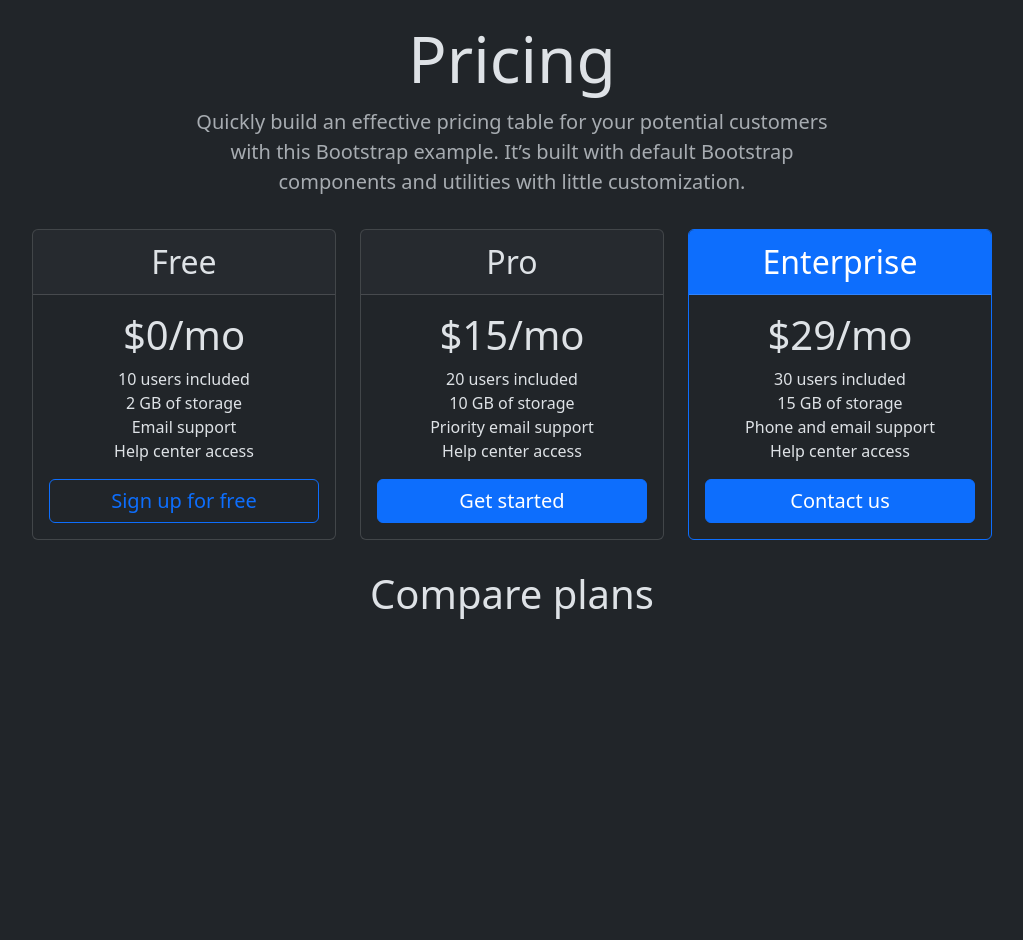
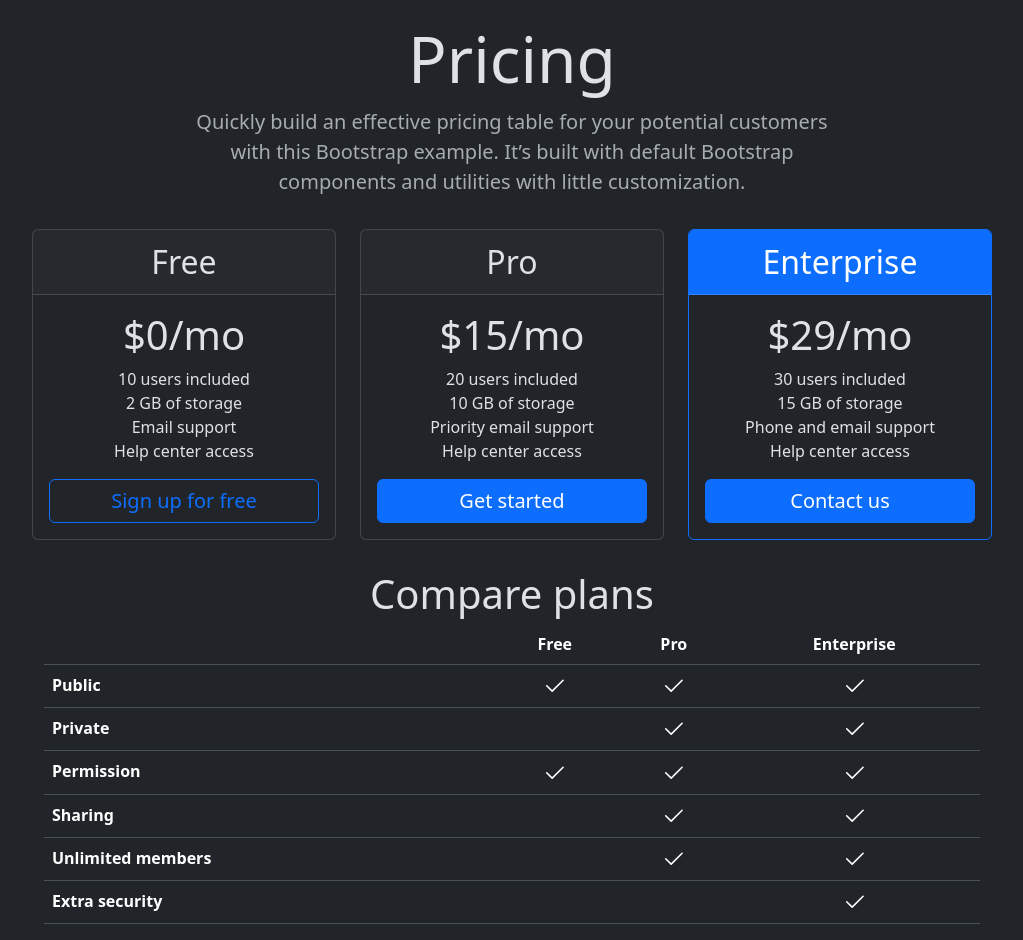
Before and after one commit to enzovcnt/maquetteBootstrap3, a plain HTML site: page index.html in a window 1280 px wide. Shown: the part 84-1024 px from the top of the page, without its empty margins (128-1151 px from the left). Before the commit the page ends 800 px from the top, so only its background shows below. Drawn offline with nearby package versions, Linux system fonts and the light colour scheme.

Commit message:
add tables

```diff
--- a/index.html
+++ b/index.html
@@ -73,6 +73,106 @@
     <div class="d-flex fs-1 justify-content-center fw-light mt-4">
         <span>Compare plans</span>
     </div>
+    <table class="table">
+        <thead class="text-center">
+        <tr>
+            <th scope="col"></th>
+            <th scope="col">Free</th>
+            <th scope="col">Pro</th>
+            <th scope="col">Enterprise</th>
+        </tr>
+        </thead>
+        <tbody>
+        <tr>
+            <th scope="row">Public</th>
+            <td class="text-center">
+                <svg xmlns="http://www.w3.org/2000/svg" width="25" height="25" fill="currentColor" class="bi bi-check2" viewBox="0 0 16 16">
+                    <path d="M13.854 3.646a.5.5 0 0 1 0 .708l-7 7a.5.5 0 0 1-.708 0l-3.5-3.5a.5.5 0 1 1 .708-.708L6.5 10.293l6.646-6.647a.5.5 0 0 1 .708 0"/>
+                </svg>
+            </td>
+            <td class="text-center">
+                <svg xmlns="http://www.w3.org/2000/svg" width="25" height="25" fill="currentColor" class="bi bi-check2" viewBox="0 0 16 16">
+                    <path d="M13.854 3.646a.5.5 0 0 1 0 .708l-7 7a.5.5 0 0 1-.708 0l-3.5-3.5a.5.5 0 1 1 .708-.708L6.5 10.293l6.646-6.647a.5.5 0 0 1 .708 0"/>
+                </svg>
+            </td>
+            <td class="text-center">
+                <svg xmlns="http://www.w3.org/2000/svg" width="25" height="25" fill="currentColor" class="bi bi-check2" viewBox="0 0 16 16">
+                    <path d="M13.854 3.646a.5.5 0 0 1 0 .708l-7 7a.5.5 0 0 1-.708 0l-3.5-3.5a.5.5 0 1 1 .708-.708L6.5 10.293l6.646-6.647a.5.5 0 0 1 .708 0"/>
+                </svg>
+            </td>
+        </tr>
+        <tr>
+            <th scope="row">Private</th>
+            <td></td>
+            <td class="text-center">
+                <svg xmlns="http://www.w3.org/2000/svg" width="25" height="25" fill="currentColor" class="bi bi-check2" viewBox="0 0 16 16">
+                    <path d="M13.854 3.646a.5.5 0 0 1 0 .708l-7 7a.5.5 0 0 1-.708 0l-3.5-3.5a.5.5 0 1 1 .708-.708L6.5 10.293l6.646-6.647a.5.5 0 0 1 .708 0"/>
+                </svg>
+            </td>
+            <td class="text-center">
+                <svg xmlns="http://www.w3.org/2000/svg" width="25" height="25" fill="currentColor" class="bi bi-check2" viewBox="0 0 16 16">
+                    <path d="M13.854 3.646a.5.5 0 0 1 0 .708l-7 7a.5.5 0 0 1-.708 0l-3.5-3.5a.5.5 0 1 1 .708-.708L6.5 10.293l6.646-6.647a.5.5 0 0 1 .708 0"/>
+                </svg>
+            </td>
+        </tr>
+        <tr>
+            <th scope="row">Permission</th>
+            <td class="text-center">
+                <svg xmlns="http://www.w3.org/2000/svg" width="25" height="25" fill="currentColor" class="bi bi-check2" viewBox="0 0 16 16">
+                    <path d="M13.854 3.646a.5.5 0 0 1 0 .708l-7 7a.5.5 0 0 1-.708 0l-3.5-3.5a.5.5 0 1 1 .708-.708L6.5 10.293l6.646-6.647a.5.5 0 0 1 .708 0"/>
+                </svg>
+            </td>
+            <td class="text-center">
+                <svg xmlns="http://www.w3.org/2000/svg" width="25" height="25" fill="currentColor" class="bi bi-check2" viewBox="0 0 16 16">
+                    <path d="M13.854 3.646a.5.5 0 0 1 0 .708l-7 7a.5.5 0 0 1-.708 0l-3.5-3.5a.5.5 0 1 1 .708-.708L6.5 10.293l6.646-6.647a.5.5 0 0 1 .708 0"/>
+                </svg>
+            </td>
+            <td class="text-center">
+                <svg xmlns="http://www.w3.org/2000/svg" width="25" height="25" fill="currentColor" class="bi bi-check2" viewBox="0 0 16 16">
+                    <path d="M13.854 3.646a.5.5 0 0 1 0 .708l-7 7a.5.5 0 0 1-.708 0l-3.5-3.5a.5.5 0 1 1 .708-.708L6.5 10.293l6.646-6.647a.5.5 0 0 1 .708 0"/>
+                </svg>
+            </td>
+        </tr>
+        <tr>
+            <th scope="row">Sharing</th>
+            <td></td>
+            <td class="text-center">
+                <svg xmlns="http://www.w3.org/2000/svg" width="25" height="25" fill="currentColor" class="bi bi-check2" viewBox="0 0 16 16">
+                    <path d="M13.854 3.646a.5.5 0 0 1 0 .708l-7 7a.5.5 0 0 1-.708 0l-3.5-3.5a.5.5 0 1 1 .708-.708L6.5 10.293l6.646-6.647a.5.5 0 0 1 .708 0"/>
+                </svg>
+            </td>
+            <td class="text-center">
+                <svg xmlns="http://www.w3.org/2000/svg" width="25" height="25" fill="currentColor" class="bi bi-check2" viewBox="0 0 16 16">
+                    <path d="M13.854 3.646a.5.5 0 0 1 0 .708l-7 7a.5.5 0 0 1-.708 0l-3.5-3.5a.5.5 0 1 1 .708-.708L6.5 10.293l6.646-6.647a.5.5 0 0 1 .708 0"/>
+                </svg>
+            </td>
+        </tr>
+        <tr>
+            <th scope="row">Unlimited members</th>
+            <td></td>
+            <td class="text-center">
+                <svg xmlns="http://www.w3.org/2000/svg" width="25" height="25" fill="currentColor" class="bi bi-check2" viewBox="0 0 16 16">
+                    <path d="M13.854 3.646a.5.5 0 0 1 0 .708l-7 7a.5.5 0 0 1-.708 0l-3.5-3.5a.5.5 0 1 1 .708-.708L6.5 10.293l6.646-6.647a.5.5 0 0 1 .708 0"/>
+                </svg>
+            </td>
+            <td class="text-center">
+                <svg xmlns="http://www.w3.org/2000/svg" width="25" height="25" fill="currentColor" class="bi bi-check2" viewBox="0 0 16 16">
+                    <path d="M13.854 3.646a.5.5 0 0 1 0 .708l-7 7a.5.5 0 0 1-.708 0l-3.5-3.5a.5.5 0 1 1 .708-.708L6.5 10.293l6.646-6.647a.5.5 0 0 1 .708 0"/>
+                </svg>
+            </td>
+        </tr>
+        <tr>
+            <th scope="row">Extra security</th>
+            <td></td>
+            <td></td>
+            <td class="text-center">
+                <svg xmlns="http://www.w3.org/2000/svg" width="25" height="25" fill="currentColor" class="bi bi-check2" viewBox="0 0 16 16">
+                    <path d="M13.854 3.646a.5.5 0 0 1 0 .708l-7 7a.5.5 0 0 1-.708 0l-3.5-3.5a.5.5 0 1 1 .708-.708L6.5 10.293l6.646-6.647a.5.5 0 0 1 .708 0"/>
+                </svg>
+            </td>
+        </tr>
+        </tbody>
+    </table>
 
 </div>
 
```
